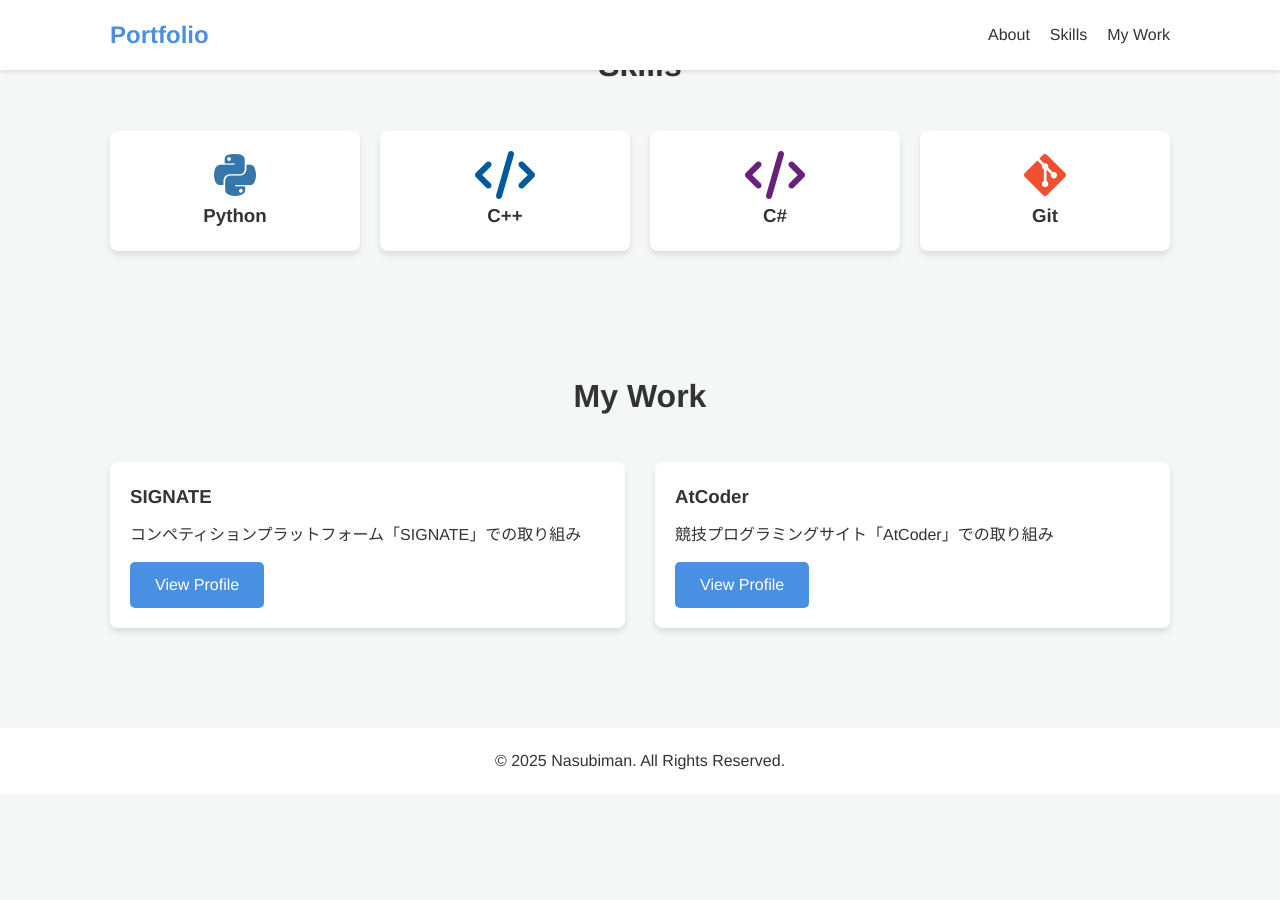
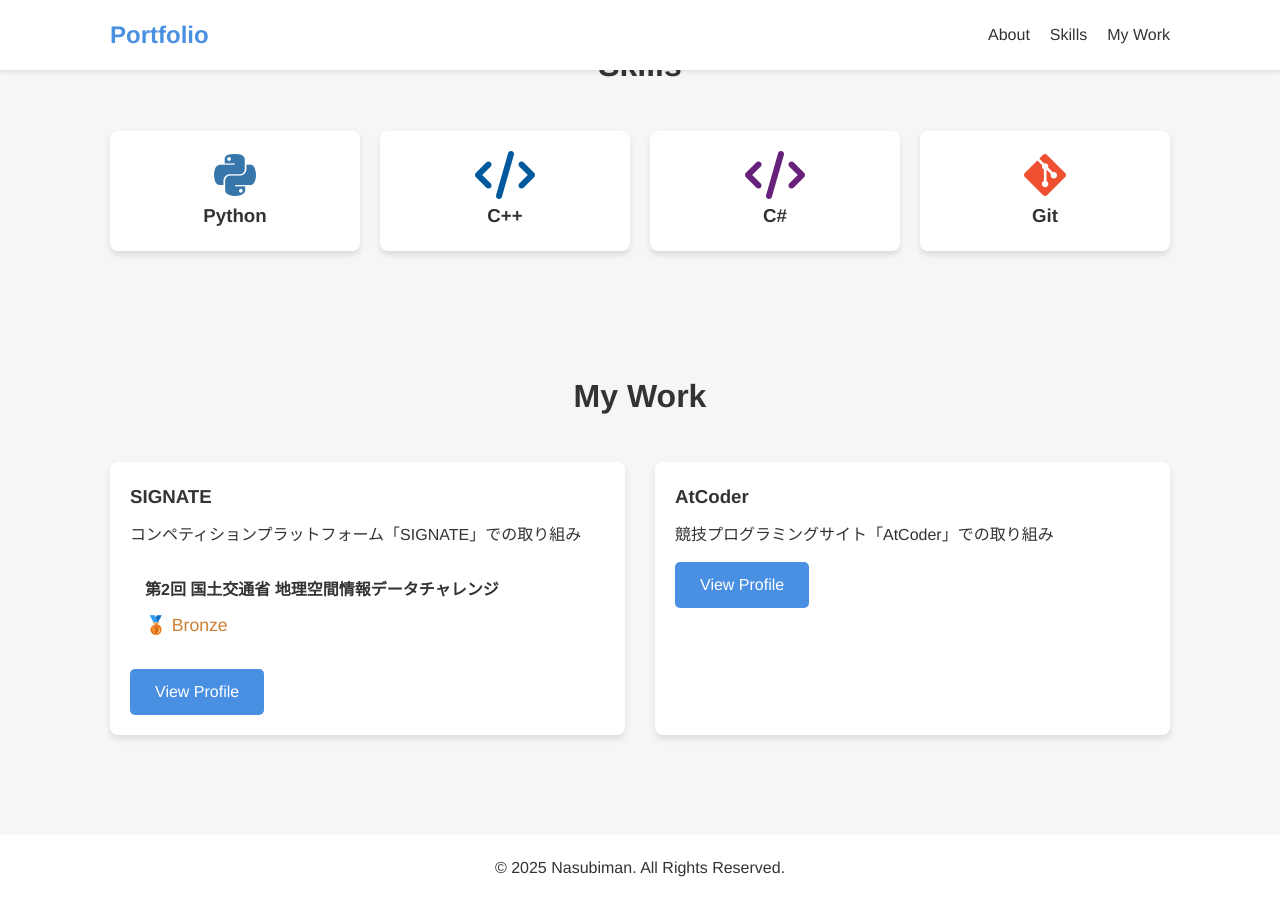
Before and after one commit to Nasubiman/Nasubiman.github.io, a Jekyll site: the page home.html, which Jekyll copies as it is, in a window 1280 px wide and 900 px high, scrolled down 600 px. Built offline with Jekyll 4.4.1, drawn with Linux system fonts in a browser that asks for light colours; before the commit the page ends 1394 px from its top, so only the background shows below that.

Commit message:
change signate

```diff
--- a/home.html
+++ b/home.html
@@ -83,6 +83,12 @@
                 <div class="project-info">
                     <h3>SIGNATE</h3>
                     <p>コンペティションプラットフォーム「SIGNATE」での取り組み</p>
+                    <div
+                        style="margin-top: 15px; padding: 15px; background: rgba(255,255,255,0.05); border-radius: 8px; text-align: left;">
+                        <p style="font-weight: bold; margin-bottom: 8px;"> 第2回 国土交通省 地理空間情報データチャレンジ</p>
+                        <p style="font-size: 1.1em;"><span style="color: #cd7f32;">🥉
+                                Bronze</span></p>
+                    </div>
                     <a href="https://user.competition.signate.jp/en/user/?user=75da792abc434981b8fd3a986a646510"
                         target="_blank" class="btn" style="margin-top: 15px;">View Profile</a>
                 </div>
```
